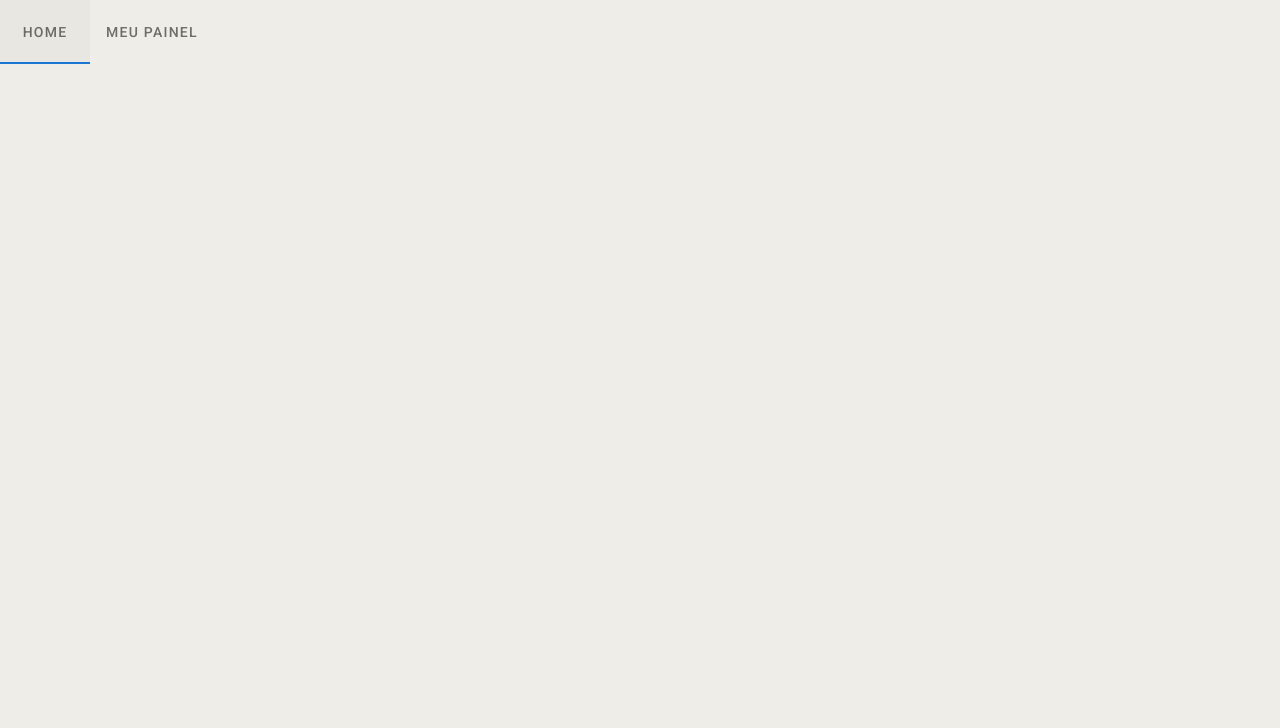
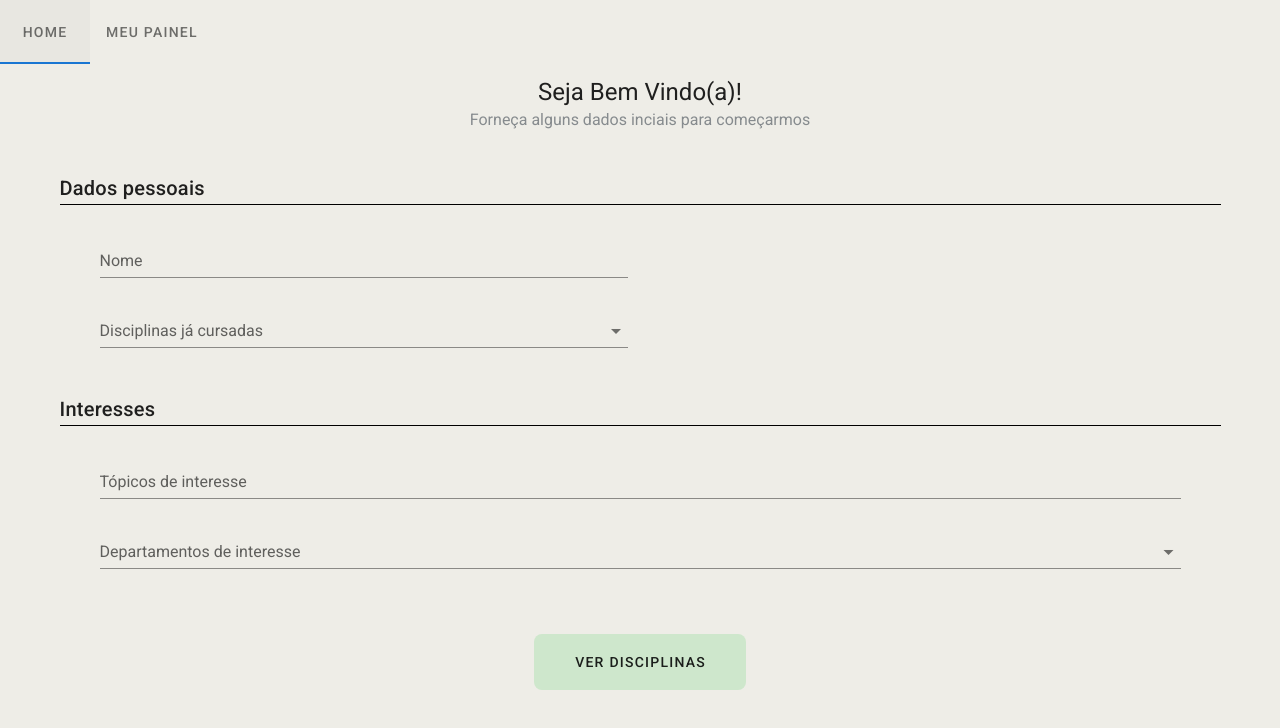
Before and after one commit to Recomendador-de-Disciplinas/Recomendador-de-Disciplinas.github.io, a Vue app in the folder frontend/: page /start in a window 1280 px wide. Shown: the top 728 px of the page. Built offline with nearby package versions, Linux system fonts and the light colour scheme.

Commit message:
add start page
Signed-off-by: Erick Rodrigues <erick.rodrigues.santana14@gmail.com>
Co-authored-by: Francisco Eugênio Wernke <franwernke@usp.br>
Co-authored-by: Daniel Leal <os.leal90@gmail.com>

```diff
--- a/frontend/src/router/index.js
+++ b/frontend/src/router/index.js
@@ -1,26 +1,32 @@
-import Vue from 'vue'
-import VueRouter from 'vue-router'
-import Home from '@/views/Home.vue'
-import Painel from '@/views/Painel.vue'
+import Vue from "vue";
+import VueRouter from "vue-router";
+import Home from "@/views/Home.vue";
+import Painel from "@/views/Painel.vue";
+import Start from "@/views/Start.vue";
 
-Vue.use(VueRouter)
+Vue.use(VueRouter);
 
 const routes = [
   {
-    path: '/',
-    name: 'Home',
-    component: Home
+    path: "/",
+    name: "Home",
+    component: Home,
   },
   {
-    path: '/painel',
-    name: 'Painel',
-    component: Painel
-  }
-]
+    path: "/painel",
+    name: "Painel",
+    component: Painel,
+  },
+  {
+    path: "/start",
+    name: "Start",
+    component: Start,
+  },
+];
 
 const router = new VueRouter({
-  mode: 'history',
-  routes
-})
+  mode: "history",
+  routes,
+});
 
-export default router
+export default router;
--- a/frontend/src/views/Home.vue
+++ b/frontend/src/views/Home.vue
@@ -26,7 +26,7 @@
       justify="center"
       align="center"
     >
-      <v-btn class="px-10 py-7 rounded-lg" color="#E7D2CC" depressed>Começar</v-btn>
+      <v-btn class="px-10 py-7 rounded-lg" color="#E7D2CC" depressed to="/start">Começar</v-btn>
     </v-row>
 
   </section>
--- /dev/null
+++ b/frontend/src/views/Start.vue
@@ -0,0 +1,59 @@
+<template>
+  <v-container>
+    <v-row>
+      <v-col align="center">
+        <h1 class="text-h5">Seja Bem Vindo(a)!</h1>
+        <p class="subtitle">Forneça alguns dados inciais para começarmos</p>
+      </v-col>
+    </v-row>
+    <v-row>
+      <v-col>
+        <h2 class="text-h6">Dados pessoais</h2>
+        <v-divider class="divider"></v-divider>
+      </v-col>
+    </v-row>
+    <v-row class="px-10">
+      <v-col>
+        <v-text-field label="Nome" clearable></v-text-field>
+        <v-autocomplete label="Disciplinas já cursadas" :items="disciplines" clearable></v-autocomplete>
+      </v-col>
+      <v-col>
+        <!-- COLOCA O PAINEL AQUI GUERRERO -->
+      </v-col>
+    </v-row>
+    <v-row>
+      <v-col>
+        <h2 class="text-h6">Interesses</h2>
+        <v-divider class="divider"></v-divider>
+      </v-col>
+    </v-row>
+    <v-row class="px-10">
+      <v-col>
+        <v-text-field label="Tópicos de interesse" clearable></v-text-field>
+        <v-autocomplete label="Departamentos de interesse" :items="disciplines" clearable></v-autocomplete>
+      </v-col>
+    </v-row>
+    <v-row justify="center">
+      <v-btn class="px-10 mt-8 py-7 rounded-lg" color="#CEE7CC" depressed>Ver disciplinas</v-btn>
+    </v-row>
+
+  </v-container>
+</template>
+
+<script>
+export default {
+  data: () => ({
+    disciplines: ["MAC0110", "MAC0121"]
+  })
+}
+</script>
+
+<style scoped>
+.subtitle {
+  color: #868B8E;
+}
+
+.divider {
+  background-color: black;
+}
+</style>
```
